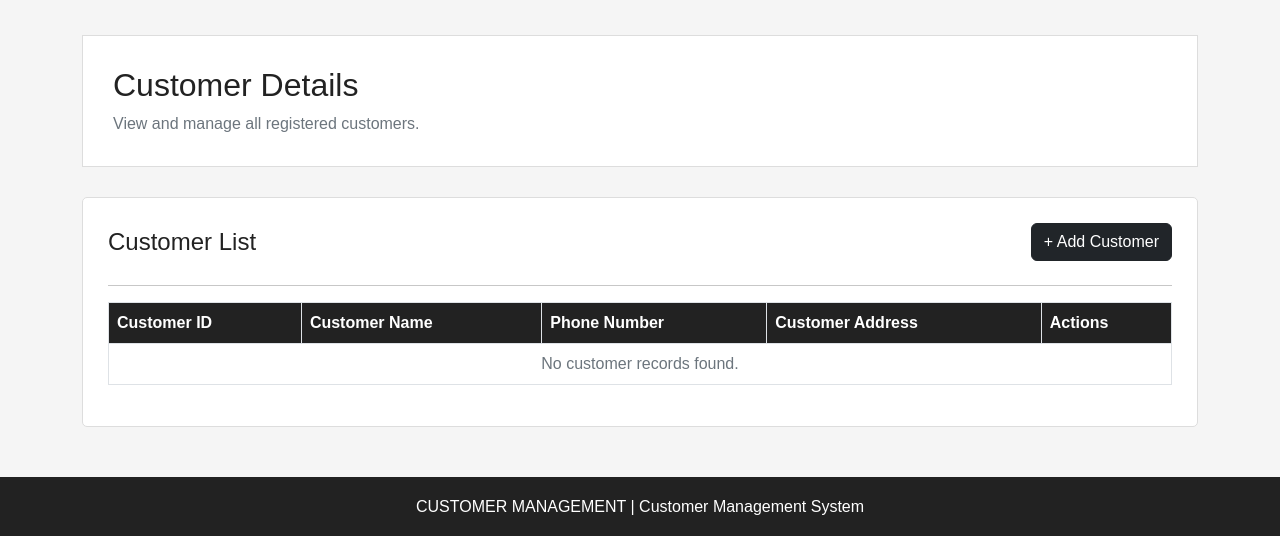
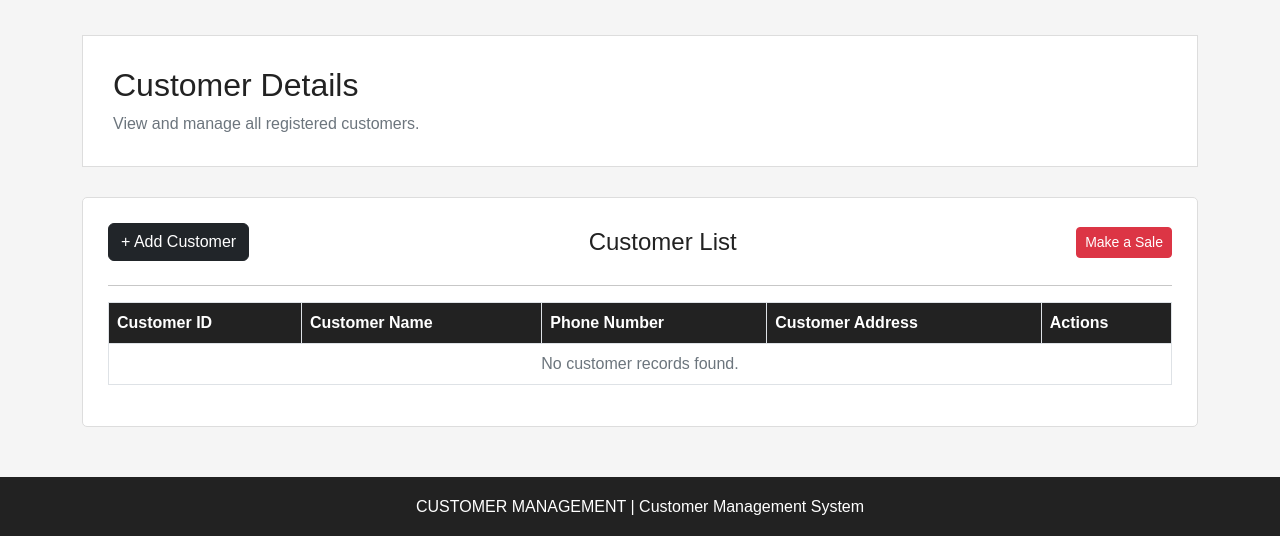
Before and after one commit to oemsayandh/spring-boot-sales-manger, a Spring Boot app: page /customer-details/list in a window 1280 px wide. Shown: the part 56-592 px from the top of the page. Run offline with Spring Boot 4, Linux system fonts and the light colour scheme.

Commit message:
debugged some frontend routing error from sales and detail pages not finished yet

```diff
--- a/flower-sales-manager/src/main/resources/templates/customer-details.html
+++ b/flower-sales-manager/src/main/resources/templates/customer-details.html
@@ -97,13 +97,19 @@
     <div class="table-card">
 
         <div class="d-flex justify-content-between align-items-center flex-wrap gap-3 mb-4">
+        <a th:href="@{/customer-details/add}"
+               class="btn btn-dark">
+                + Add Customer
+            </a>
 
             <h4 class="mb-0">Customer List</h4>
 
-            <a th:href="@{/customer-details/add}"
-               class="btn btn-dark">
-                + Add Customer
+            <a th:href="@{/sales-Details/add}"
+               class="btn btn-sm btn-danger">
+                Make a Sale
             </a>
+
+
 
         </div>
 
```
